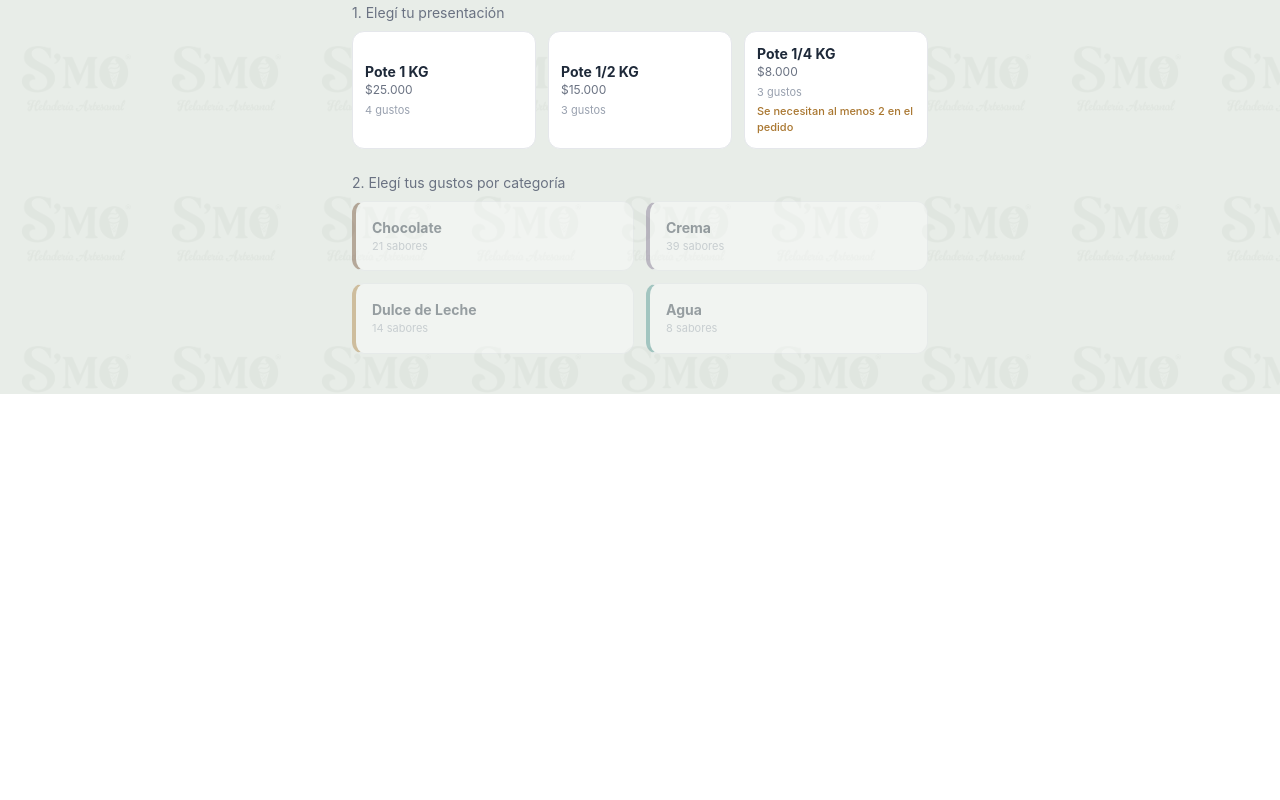
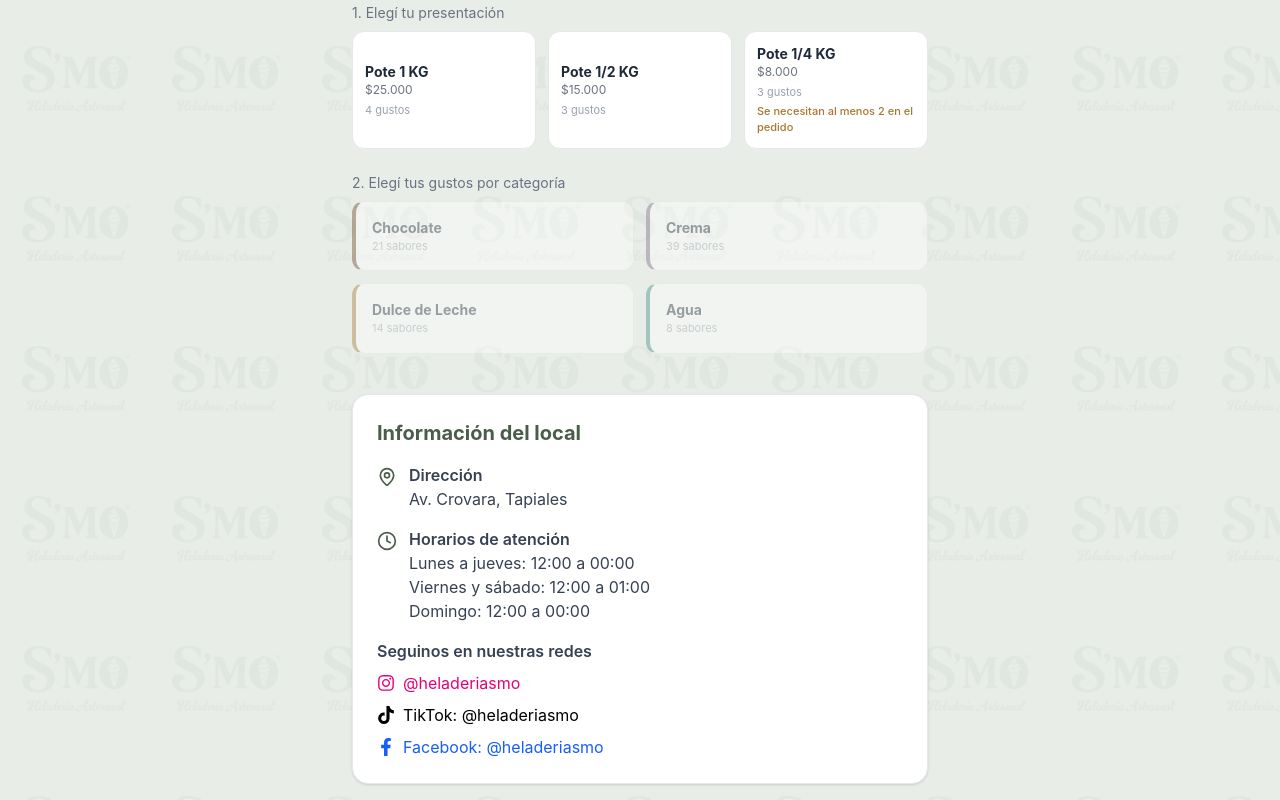
Before and after one commit to FernandoSantos-7/heladeria-smo-v2, a React (Vite) app: page / in a window 1280 px wide. Shown: the part 593-1393 px from the top of the page. Before the commit the page ends 987 px from the top, so only its background shows below. Built offline with nearby package versions, Linux system fonts and the light colour scheme.

Commit message:
feat: agrega FooterLocal con redes sociales e información del local, y ajustes en componentes

```diff
--- a/package.json
+++ b/package.json
@@ -12,7 +12,8 @@
   "dependencies": {
     "lucide-react": "^1.25.0",
     "react": "^19.2.7",
-    "react-dom": "^19.2.7"
+    "react-dom": "^19.2.7",
+    "react-icons": "^5.7.0"
   },
   "devDependencies": {
     "@babel/core": "^7.29.7",
--- a/src/App.jsx
+++ b/src/App.jsx
@@ -15,6 +15,7 @@
 import SeccionBlister from "./components/blister/SeccionBlister";
 import SeccionVasitos from "./components/vasitos/SeccionVasitos";
 import SeccionCafeteria from "./components/cafeteria/SeccionCafeteria";
+import FooterLocal from "./components/layout/FooterLocal";
 
 const ID_POTE_CUARTO = "pote-1-4-kilo";
 const MINIMO_POTE_CUARTO = 2;
@@ -94,7 +95,7 @@
       />
 
       <div className="relative z-10">
-        <HeaderBanner />
+            <HeaderBanner />
 
         <main className="max-w-xl mx-auto mt-4">
           <NavegacionSecciones
@@ -183,6 +184,7 @@
               )}
             </>
           )}
+                <FooterLocal />
         </main>
       </div>
     </div>
--- a/src/components/blister/SeccionBlister.jsx
+++ b/src/components/blister/SeccionBlister.jsx
@@ -1,3 +1,5 @@
+
+import blisterCucuruchos from "../../assets/blister-cucurucho.jpeg";
 import { useState } from "react";
 import {
   PRECIO_BLISTER,
@@ -12,10 +14,18 @@
 
   return (
     <section className="space-y-4">
+      <img
+    src={blisterCucuruchos}
+    alt="Blíster de cucuruchos"
+    className="w-full h-64 object-cover rounded-2xl shadow-md"
+    />
 
       <h2 className="text-xl font-bold">
         Blíster de cucuruchos
       </h2>
+      <p className="text-gray-600">
+         Ideal para acompañar tu pedido de helado. Cada blíster contiene 3 cucuruchos artesanales.
+      </p>
 
       <p className="text-gray-500">
         1 blíster contiene {UNIDADES_POR_BLISTER} unidades
@@ -62,7 +72,7 @@
       nombre: "Blíster de cucuruchos",
       cantidad,
       unidades,
-        precio: total,
+      precio: PRECIO_BLISTER ,
     })
   }
   className="w-full rounded-xl bg-[#f4a5d4] py-3 font-semibold text-white hover:bg-pink-300 transition"
--- a/src/components/catalogo/SeccionCategorias.jsx
+++ b/src/components/catalogo/SeccionCategorias.jsx
@@ -72,14 +72,20 @@
               onClick={(e) => e.stopPropagation()}
           >
           <div className="relative h-28 shrink-0">
-              <img src={detalleGustos} alt="" className="w-full h-full object-cover" />
+          <img
+            src={detalleGustos}
+              alt=""
+            className="w-full h-full object-cover"
+        />
             <button
+                type="button"
                 onClick={() => setCategoriaAbierta(null)}
                 aria-label="Cerrar"
-                className="absolute top-2 right-2 bg-white/90 rounded-full p-1.5"
+                className="absolute top-2 right-2 z-20 bg-white rounded-full p-2 shadow-md hover:bg-gray-100 transition"
              >
-                <X size={16} />
+             <X size={18} />
             </button>
+
            <div className="absolute inset-0 bg-gradient-to-t from-black/60 to-transparent flex items-end p-3">
              <h2 className="text-white font-bold">{categoriaAbierta}</h2>
             </div>
--- /dev/null
+++ b/src/components/layout/FooterLocal.jsx
@@ -0,0 +1,67 @@
+import { MapPin, Clock, Phone } from "lucide-react";
+import { FaInstagram, FaFacebookF, FaTiktok } from "react-icons/fa";
+
+export default function FooterLocal() {
+  return (
+    <section className="mt-10 bg-white rounded-2xl p-6 shadow-sm border border-gray-200">
+      <h2 className="text-xl font-bold text-[#4a5d4a] mb-4">
+        Información del local
+      </h2>
+
+      <div className="space-y-4 text-gray-700">
+        <div className="flex items-start gap-3">
+          <MapPin className="text-[#4a5d4a] mt-1" size={20} />
+          <div>
+            <p className="font-semibold">Dirección</p>
+            <p>Av. Crovara, Tapiales</p>
+          </div>
+        </div>
+
+        <div className="flex items-start gap-3">
+          <Clock className="text-[#4a5d4a] mt-1" size={20} />
+          <div>
+            <p className="font-semibold">Horarios de atención</p>
+            <p>Lunes a jueves: 12:00 a 00:00</p>
+            <p>Viernes y sábado: 12:00 a 01:00</p>
+            <p>Domingo: 12:00 a 00:00</p>
+          </div>
+        </div>
+
+        <div>
+          <p className="font-semibold mb-2">Seguinos en nuestras redes</p>
+          <div className="flex flex-col gap-2">
+            <a
+              href="https://www.instagram.com/heladeriasmo"
+              target="_blank"
+              rel="noreferrer"
+              className="flex items-center gap-2 text-pink-600 hover:underline"
+            >
+              <FaInstagram size={18} />
+              @heladeriasmo
+            </a>
+
+            <a
+              href="https://www.tiktok.com/@heladeriasmo"
+              target="_blank"
+              rel="noreferrer"
+              className="flex items-center gap-2 text-black hover:underline"
+            >
+              <FaTiktok size={18} />
+              TikTok: @heladeriasmo
+            </a>
+
+            <a
+              href="https://www.facebook.com/heladeriasmo"
+              target="_blank"
+              rel="noreferrer"
+              className="flex items-center gap-2 text-blue-600 hover:underline"
+            >
+              <FaFacebookF size={18} />
+              Facebook: @heladeriasmo
+            </a>
+          </div>
+        </div>
+      </div>
+    </section>
+  );
+}
--- a/src/components/layout/HeaderBanner.jsx
+++ b/src/components/layout/HeaderBanner.jsx
@@ -26,7 +26,7 @@
         />
 
         <p className="italic text-sm text-[#4a5d4a] mt-2 tracking-wide">
-          S'MO — La dulce tentación
+          S'MO La dulce tentación
         </p>
       </div>
 
--- a/src/constants/config.js
+++ b/src/constants/config.js
@@ -3,7 +3,7 @@
 export const MINIMO_COMPRA = 15000;
 export const MAX_VASITOS = 20;
 export const PRECIO_VASITO = 0;
-export const PRECIO_BLISTER = 3000;
+export const PRECIO_BLISTER = 4000;
 export const UNIDADES_POR_BLISTER = 3;
 export const WHATSAPP_NUMBER = "5491154229565"; // reemplazar por el número real de Lucas
 
--- a/src/hooks/useCarrito.js
+++ b/src/hooks/useCarrito.js
@@ -1,9 +1,8 @@
-// src/hooks/useCarrito.js
-import { useState, useMemo } from "react";
-import { MINIMO_COMPRA } from "../constants/config";
+import { useState, useMemo } from 'react';
+import { MINIMO_COMPRA } from '../constants/config';
 
 export function useCarrito() {
-  const [items, setItems] = useState([]); // [{ id, tipo, nombre, precio, cantidad }]
+  const [items, setItems] = useState([]);
 
   function agregarItem(item) {
     setItems((prev) => {
@@ -38,7 +37,11 @@
 
   function cambiarCantidad(index, cantidad) {
     setItems((prev) =>
-      prev.map((it, i) => (i === index ? { ...it, cantidad: Math.max(1, cantidad) } : it))
+      prev.map((it, i) =>
+        i === index
+          ? { ...it, cantidad: Math.max(1, cantidad) }
+          : it
+      )
     );
   }
 
@@ -50,5 +53,13 @@
   const cumpleMinimo = total >= MINIMO_COMPRA;
   const faltaParaMinimo = Math.max(0, MINIMO_COMPRA - total);
 
-  return { items, agregarItem, quitarItem, cambiarCantidad, total, cumpleMinimo, faltaParaMinimo };
+  return {
+    items,
+    agregarItem,
+    quitarItem,
+    cambiarCantidad,
+    total,
+    cumpleMinimo,
+    faltaParaMinimo,
+  };
 }
```
Also changed, not shown: src/assets/blister-cucurucho.jpeg (added), 1 other file (tests, documents, lock files or other folders). Lines whose indentation alone changed are shown as unchanged.
